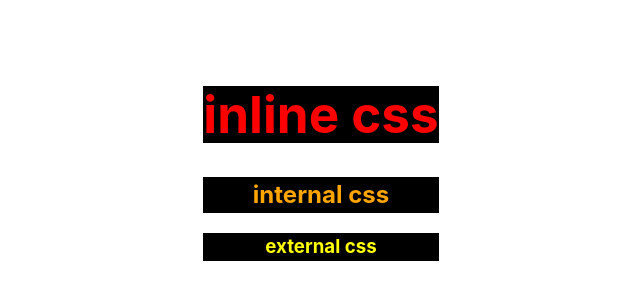
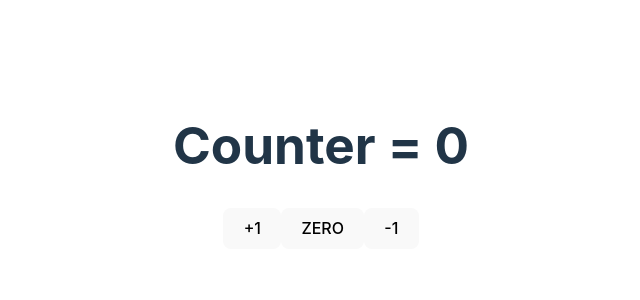
Before and after one commit to chetan-agbattanwar/react_learning, a React (Vite) app in the folder react-project/: page / in a window 1280 px wide. Shown: the part 234-534 px from the top of the page, without its empty margins (319-959 px from the left). Built offline with nearby package versions, Linux system fonts and the light colour scheme.

Commit message:
counter using useState

```diff
--- a/react-project/src/App.jsx
+++ b/react-project/src/App.jsx
@@ -1,12 +1,10 @@
-import { useState } from 'react'
 import './App.css'
-import Day1 from './Components/Day1'
+import Counter from './Components/Hooks/UseStateHook/Counter'
 
 function App() {
-  const [count, setCount] = useState(0)
 
   return (
-    <Day1/>
+    <Counter/>
   )
 }
 
--- /dev/null
+++ b/react-project/src/Components/Hooks/UseStateHook/Counter.jsx
@@ -0,0 +1,16 @@
+import React, {useState} from 'react'
+
+function Counter() {
+
+    const [count, setCount] = useState(0)
+  return (
+    <>
+    <h1>Counter = {count}</h1>
+    <button onClick={()=> setCount(count+1)}>+1</button>
+    <button onClick={()=> setCount(0)}>ZERO</button>
+    <button onClick={()=> setCount(count-1)}>-1</button>
+    </>
+  )
+}
+
+export default Counter
```
